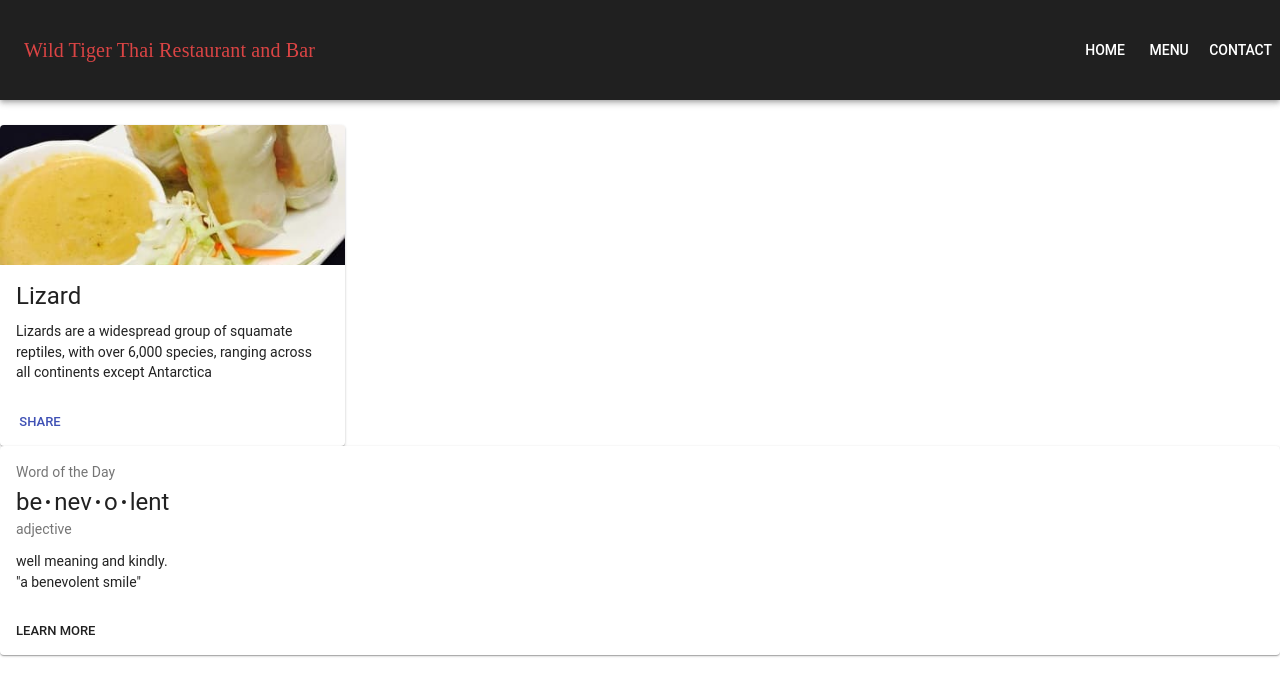
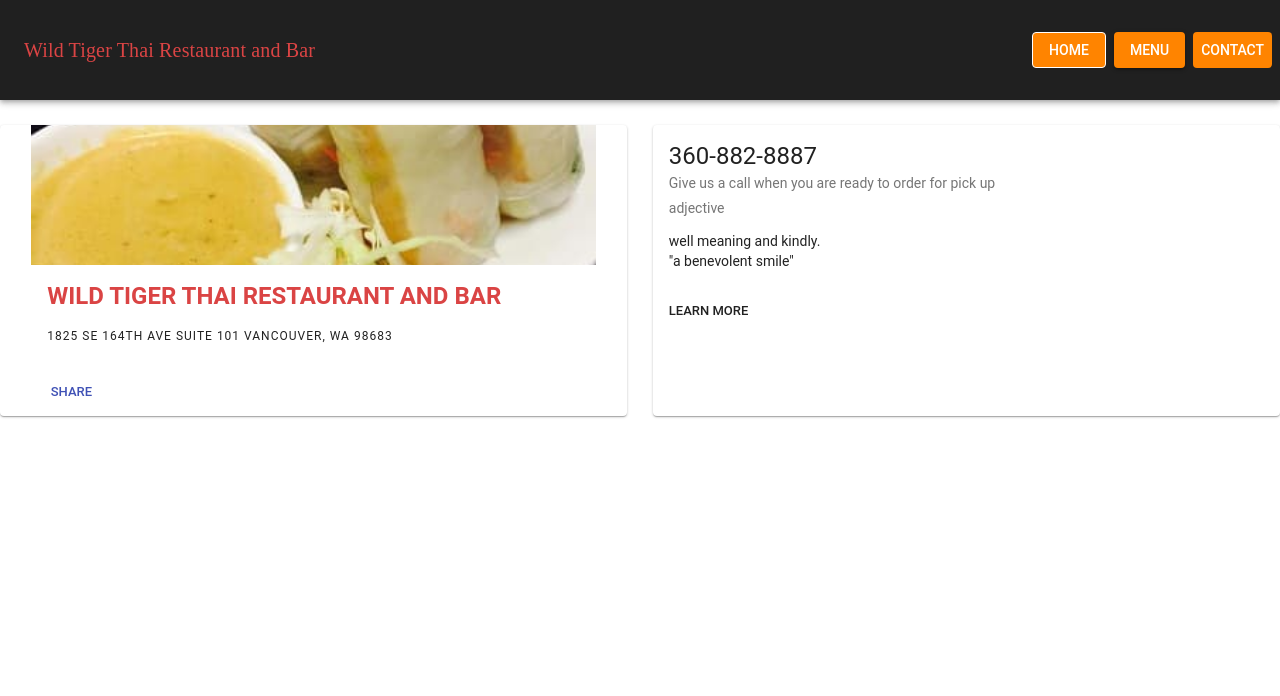
Before and after one commit to S-Rosemond/Grip-project, a React app in the folder grip-app/: page / in a window 1280 px wide. Built offline with nearby package versions, Linux system fonts and the light colour scheme; a web font is replaced by a local one.

Commit message:
Grid cards set w/mediaQ, button color proto v.1

```diff
--- a/grip-app/src/components/InfoCards/FoodCard.js
+++ b/grip-app/src/components/InfoCards/FoodCard.js
@@ -11,7 +11,8 @@
 
 const styles = {
 	card: {
-		maxWidth: 345,
+		padding: '0 5%',
+		minWidth: 275,
 		marginTop: 25
 	},
 	media: {
@@ -20,18 +21,22 @@
 };
 
 function MediaCard(props) {
-	const { classes, image } = props;
+	const { classes, image, title } = props;
 	return (
 		<Card className={classes.card}>
 			<CardActionArea>
-				<CardMedia className={classes.media} image={image} title="Contemplative Reptile" />
+				<CardMedia className={classes.media} image={image} title={title} />
 				<CardContent>
-					<Typography gutterBottom variant="h5" component="h2">
-						Lizard
+					<Typography
+						gutterBottom
+						variant="h5"
+						component="h2"
+						style={{ color: '#da4444', fontWeight: 'bold' }}
+					>
+						{props.name.toUpperCase()}
 					</Typography>
-					<Typography component="p">
-						Lizards are a widespread group of squamate reptiles, with over 6,000 species, ranging across all
-						continents except Antarctica
+					<Typography component="p" variant="overline">
+						{props.main}
 					</Typography>
 				</CardContent>
 			</CardActionArea>
--- a/grip-app/src/components/InfoCards/InfoCard.js
+++ b/grip-app/src/components/InfoCards/InfoCard.js
@@ -9,7 +9,8 @@
 
 const styles = {
 	card: {
-		minWidth: 275
+		minWidth: 275,
+		marginTop: 25
 	},
 	bullet: {
 		display: 'inline-block',
@@ -21,26 +22,27 @@
 	},
 	pos: {
 		marginBottom: 12
+	},
+	media: {
+		height: 103
 	}
 };
 
 function SimpleCard(props) {
-	const { classes } = props;
-	const bull = <span className={classes.bullet}>•</span>;
+	const { classes, info, heading } = props;
+	// const bull = <span className={classes.bullet}>•</span>;
 
 	return (
 		<Card className={classes.card}>
 			<CardContent>
+				<Typography variant="h5" component="h2">
+					{heading}
+				</Typography>
+
 				<Typography className={classes.title} color="textSecondary" gutterBottom>
-					Word of the Day
+					{info}
 				</Typography>
-				<Typography variant="h5" component="h2">
-					be
-					{bull}
-					nev
-					{bull}o{bull}
-					lent
-				</Typography>
+
 				<Typography className={classes.pos} color="textSecondary">
 					adjective
 				</Typography>
--- a/grip-app/src/components/InfoSection.js
+++ b/grip-app/src/components/InfoSection.js
@@ -1,13 +1,20 @@
-import React from 'react';
+import React, { Fragment } from 'react';
 import FoodCard from './InfoCards/FoodCard';
 import InfoCard from './InfoCards/InfoCard';
 import Branddish from '../assets/Home/Brand-dish.jpg';
 
 const InfoSection = props => (
-	<div>
-		<FoodCard image={Branddish} />
-		<InfoCard />
-	</div>
+	<Fragment>
+		<div className="app-body">
+			<FoodCard
+				image={Branddish}
+				title="Fresh Rolls"
+				name="Wild Tiger Thai Restaurant and Bar"
+				main="1825 SE 164th AVE Suite 101 VanCOUVER, WA 98683"
+			/>
+			<InfoCard heading="360-882-8887" info="Give us a call when you are ready to order for pick up" />
+		</div>
+	</Fragment>
 );
 
 export default InfoSection;
--- a/grip-app/src/components/NavBarMenu/MenuBar.js
+++ b/grip-app/src/components/NavBarMenu/MenuBar.js
@@ -1,11 +1,26 @@
 import React from 'react';
 import Button from '@material-ui/core/Button';
+import CardActions from '@material-ui/core/CardActions';
+
+const bgColor = {
+	backgroundColor: '#ff8400'
+};
 
 const MenuBar = () => (
 	<div className="MenuBar">
-		<Button color="inherit">Home</Button>
-		<Button color="inherit">Menu</Button>
-		<Button color="inherit">Contact</Button>
+		<CardActions>
+			<Button style={bgColor} size="medium" variant="outlined" color="inherit">
+				Home
+			</Button>
+
+			<Button style={bgColor} variant="contained" color="inherit">
+				Menu
+			</Button>
+
+			<Button style={bgColor} color="inherit">
+				Contact
+			</Button>
+		</CardActions>
 	</div>
 );
 
--- a/grip-app/src/styles/App.scss
+++ b/grip-app/src/styles/App.scss
@@ -1,2 +1,3 @@
 @import './base/base.scss';
 @import './components/navbar.scss';
+@import './components/appbody';
--- /dev/null
+++ b/grip-app/src/styles/components/_appbody.scss
@@ -0,0 +1,9 @@
+.app-body {
+	display: grid;
+	justify-content: center;
+	grid-gap: 2%;
+
+	@media (min-width: 768px) {
+		grid-template-columns: repeat(2, 1fr);
+	}
+}
```
